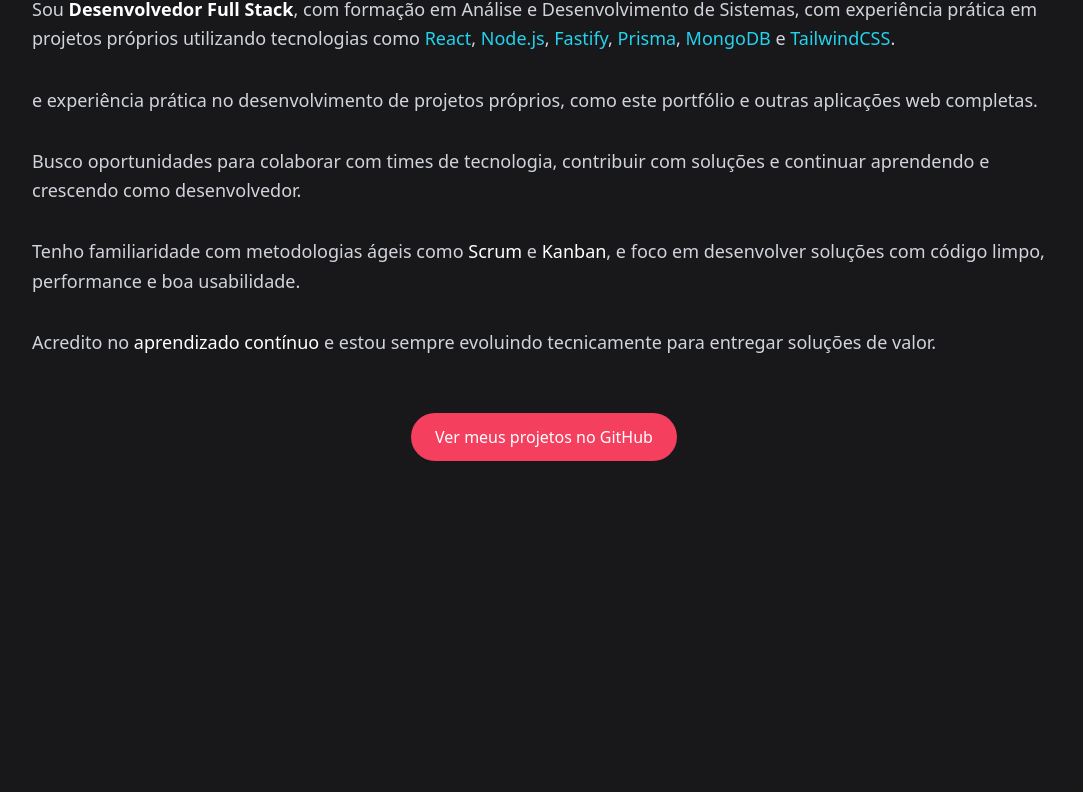
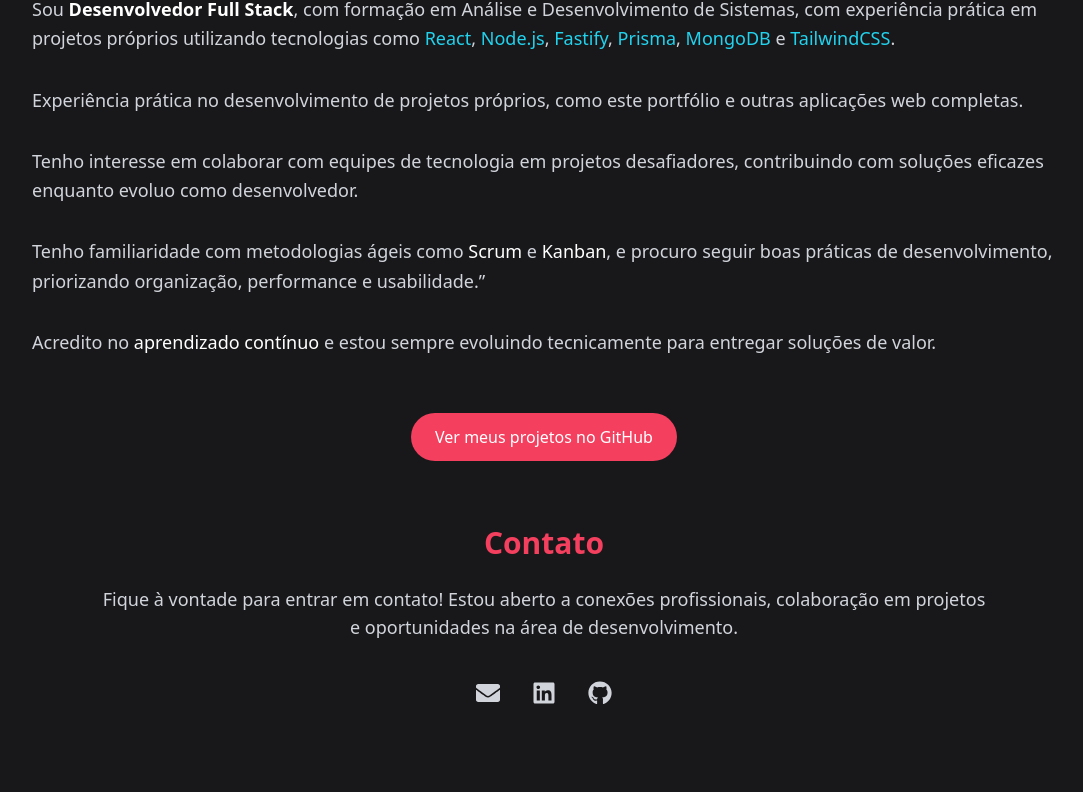
Before and after one commit to RicardoMadureiira/my-portfolio, a React (Vite) app: page / in a window 1280 px wide. Shown: the part 949-1741 px from the top of the page, without its empty margins (96-1179 px from the left). Built offline with nearby package versions, Linux system fonts and the light colour scheme.

Commit message:
new aboutme

```diff
--- a/src/AboutMe.tsx
+++ b/src/AboutMe.tsx
@@ -1,66 +1,29 @@
 import { gsap } from "gsap/gsap-core";
 import { ScrollTrigger } from "gsap/ScrollTrigger";
 import { useEffect } from "react";
+import { FaEnvelope, FaLinkedin, FaGithub } from "react-icons/fa";
 
 export function AboutMe() {
   useEffect(() => {
     gsap.registerPlugin(ScrollTrigger);
-    const mm = gsap.matchMedia();
-
-    mm.add("(max-width: 640px)", () => {
-      gsap.fromTo(
-        ".about-ability",
-        {
-          opacity: 0,
-          x: 100,
-          rotation: -360,
-        },
-        {
-          opacity: 1,
-          x: 0,
-          rotation: 0,
-          duration: 2,
-          delay: 0,
-          ease: "steps(1)",
-          stagger: 0.6,
-          scrollTrigger: {
-            trigger: ".section-scrub",
-            start: "top 400px",
-            end: "bottom 500px",
-            // markers: true,
-          },
-          onComplete: () => {
-            // Para retornar o controle do `transform` ao CSS
-            gsap.set(".about-ability", { clearProps: "transform" });
-          },
-        }
-      );
-    });
 
     gsap.fromTo(
-      ".about-ability",
+      ".animate-about",
       {
         opacity: 0,
-        x: 500,
-        rotation: -360,
+        y: 100,
       },
       {
         opacity: 1,
-        x: 0,
-        rotation: 0,
-        duration: 2,
-        delay: 0,
-        ease: "steps(1)",
-        stagger: 0.6,
+        y: 0,
+        duration: 0.9,
+        stagger: 0.4,
+        delay: 0.1,
         scrollTrigger: {
-          trigger: ".section-scrub",
+          trigger: ".about-section",
+          // markers: true,
           start: "top 400px",
-          end: "bottom 500px",
-          // markers: true,
-        },
-        onComplete: () => {
-          // Para retornar o controle do `transform` ao CSS
-          gsap.set(".about-ability", { clearProps: "transform" });
+          end: "bottom 400px",
         },
       }
     );
@@ -90,13 +53,13 @@
   });
 
   return (
-    <section id="sobre" className=" w-full py-16 px-4 text-white">
+    <section id="sobre" className="about-section w-full py-16 px-4 text-white">
       <div className="max-w-5xl mx-auto flex flex-col gap-8">
-        <h2 className=" text-gray-500 font-thin text-5xl text-center max-lg:mt-10">
+        <h2 className="about-title text-gray-500 font-thin text-5xl text-center max-lg:mt-10">
           Sobre <span className="text-rose-500">Mim</span>
         </h2>
 
-        <p className="text-lg leading-relaxed text-gray-300">
+        <p className="animate-about text-lg leading-relaxed text-gray-300">
           Sou{" "}
           <span className="text-white font-semibold">
             Desenvolvedor Full Stack
@@ -110,30 +73,32 @@
           <span className="text-cyan-400">MongoDB </span> e{" "}
           <span className="text-cyan-400">TailwindCSS</span>.
         </p>
-        <p className="text-lg leading-relaxed text-gray-300">
-          e experiência prática no desenvolvimento de projetos próprios, como
-          este portfólio e outras aplicações web completas.
+        <p className="animate-about text-lg leading-relaxed text-gray-300">
+          Experiência prática no desenvolvimento de projetos próprios, como este
+          portfólio e outras aplicações web completas.
         </p>
 
-        <p className="text-lg leading-relaxed text-gray-300">
-          Busco oportunidades para colaborar com times de tecnologia, contribuir
-          com soluções e continuar aprendendo e crescendo como desenvolvedor.
+        <p className="animate-about text-lg leading-relaxed text-gray-300">
+          Tenho interesse em colaborar com equipes de tecnologia em projetos
+          desafiadores, contribuindo com soluções eficazes enquanto evoluo como
+          desenvolvedor.
         </p>
 
-        <p className="text-lg leading-relaxed text-gray-300">
+        <p className="animate-about text-lg leading-relaxed text-gray-300">
           Tenho familiaridade com metodologias ágeis como{" "}
           <span className="text-white font-medium">Scrum</span> e{" "}
-          <span className="text-white font-medium">Kanban</span>, e foco em
-          desenvolver soluções com código limpo, performance e boa usabilidade.
+          <span className="text-white font-medium">Kanban</span>, e procuro
+          seguir boas práticas de desenvolvimento, priorizando organização,
+          performance e usabilidade.”
         </p>
 
-        <p className="text-lg leading-relaxed text-gray-300">
+        <p className="animate-about text-lg leading-relaxed text-gray-300">
           Acredito no{" "}
           <span className="text-white font-medium">aprendizado contínuo</span> e
           estou sempre evoluindo tecnicamente para entregar soluções de valor.
         </p>
 
-        <div className="text-center mt-6">
+        <div className="text-center mt-6 animate-about">
           <a
             href="https://github.com/RicardoMadureiira"
             target="_blank"
@@ -142,6 +107,48 @@
           >
             Ver meus projetos no GitHub
           </a>
+
+          <section
+            id="contact"
+            className="w-full py-16 px-4 bg-zinc-900 text-white"
+          >
+            <div className="max-w-4xl mx-auto text-center flex flex-col gap-6">
+              <h2 className="text-3xl font-bold text-rose-500">Contato</h2>
+              <p className="text-gray-300 text-lg">
+                Fique à vontade para entrar em contato! Estou aberto a conexões
+                profissionais, colaboração em projetos e oportunidades na área
+                de desenvolvimento.
+              </p>
+
+              <div className="flex justify-center gap-8 mt-4 text-2xl">
+                <a
+                  href="mailto:seuemail@exemplo.com"
+                  className="text-gray-300 hover:text-rose-500 transition"
+                  aria-label="Email"
+                >
+                  <FaEnvelope />
+                </a>
+                <a
+                  href="https://linkedin.com/in/seu-perfil"
+                  target="_blank"
+                  rel="noopener noreferrer"
+                  className="text-gray-300 hover:text-rose-500 transition"
+                  aria-label="LinkedIn"
+                >
+                  <FaLinkedin />
+                </a>
+                <a
+                  href="https://github.com/seu-usuario"
+                  target="_blank"
+                  rel="noopener noreferrer"
+                  className="text-gray-300 hover:text-rose-500 transition"
+                  aria-label="GitHub"
+                >
+                  <FaGithub />
+                </a>
+              </div>
+            </div>
+          </section>
         </div>
       </div>
     </section>
--- a/src/Contact.tsx
+++ b/src/Contact.tsx
@@ -57,7 +57,7 @@
       id="contato"
     >
       <h2 className="contact-title text-gray-600 text-center text-5xl font-thin ">
-        Contact <span className="text-rose-500">Me</span>
+        Fale <span className="text-rose-500">comigo</span>
       </h2>
 
       {/* Contact */}
--- a/src/MyPresentation.tsx
+++ b/src/MyPresentation.tsx
@@ -1,6 +1,7 @@
 import { useLayoutEffect } from "react";
-import { FaLinkedinIn } from "react-icons/fa";
-import { FiGithub, FiInstagram } from "react-icons/fi";
+import { FaLinkedinIn, FaEnvelope } from "react-icons/fa";
+
+import { FiGithub } from "react-icons/fi";
 import { gsap } from "gsap";
 import { ScrollTrigger } from "gsap/ScrollTrigger";
 
@@ -93,8 +94,9 @@
           >
             <FaLinkedinIn className="text-gray-500 text-2xl flex cursor-pointer bg-gradient-to-r from-gray-800 to-black rounded border border-gray-600 hover:scale-105 duration-200 hover:text-blue-500 hover:border-gray-800 hover:from-black hover:to-gray-900" />
           </a>
-          <a href="#" aria-label="Instagram Profile">
-            <FiInstagram className="text-gray-500 text-2xl flex cursor-pointer bg-gradient-to-r from-gray-800 to-black rounded border border-gray-600 hover:scale-105 duration-200 hover:text-pink-500 hover:border-gray-800 hover:from-black hover:to-gray-900" />
+
+          <a href="mailto:ricardomadureira.dev@gmail.com" aria-label="mail">
+            <FaEnvelope className="text-gray-500 text-2xl flex cursor-pointer bg-gradient-to-r from-gray-800 to-black rounded border border-gray-600 hover:scale-105 duration-200 hover:text-rose-500 hover:border-gray-800 hover:from-black hover:to-gray-900" />
           </a>
         </div>
       </div>
```
